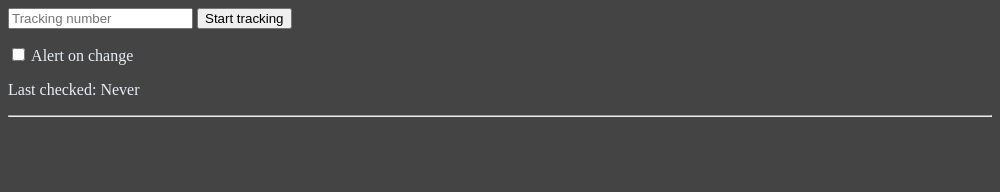
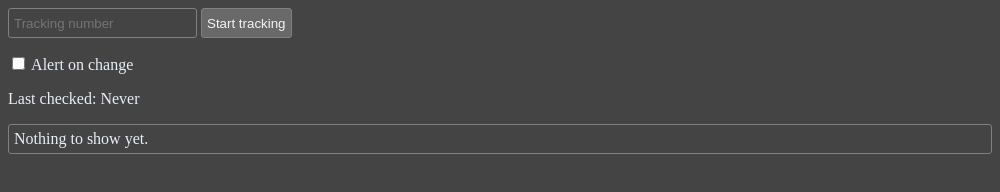
Before and after one commit to ssimunic/electron-ips-tracking, an Electron app: page views/index.html in a window 1000 px wide. Drawn offline with Linux system fonts and the light colour scheme; no server answers.

Commit message:
Style change

```diff
--- a/app.js
+++ b/app.js
@@ -8,7 +8,7 @@ const dialog = electron.dialog
 
 let mainWindow
 
-function createWindow() {
+const createWindow = () => {
     mainWindow = new BrowserWindow({
         width: 1000,
         height: 600
@@ -30,7 +30,7 @@ ipc.on('alert-change-dialog', (event) => {
         buttons: ['OK']
     }
 
-    dialog.showMessageBox(options, () => {
+    dialog.showMessageBox(options, (event) => {
       event.sender.send('next-request')
     })
 })
--- a/css/main.css
+++ b/css/main.css
@@ -7,7 +7,36 @@ strong {
     color: #c3d9ff;
 }
 
+input[type=text] {
+    background: #444444;
+    color:white;
+    border: 1px grey solid;
+    border-radius: 3px;
+    height: 30px;
+    padding: 5px;
+}
+
+button {
+    background: dimgrey;
+    color:whitesmoke;
+    border: 1px grey solid;
+    border-radius: 3px;
+    height: 30px;
+    padding: 5px;
+
+}
+
+hr {
+    border: 1px grey solid;
+}
+
 .tabmen {
     color: white;
     font-weight: 600;
 }
+
+#htmlBox {
+    border: 1px grey solid;
+    border-radius: 3px;
+    padding: 5px;
+}
--- a/views/index.html
+++ b/views/index.html
@@ -12,9 +12,8 @@
             <input type="checkbox" id="alertCheckbox"> Alert on change
         </p>
         <p>Last checked: <span id="lastCheckSpan">Never</span></p>
-        <hr>
         <div id="htmlBox">
-
+            Nothing to show yet.
         </div>
 
     <script>
```
Also changed, not shown: 1 other file.
